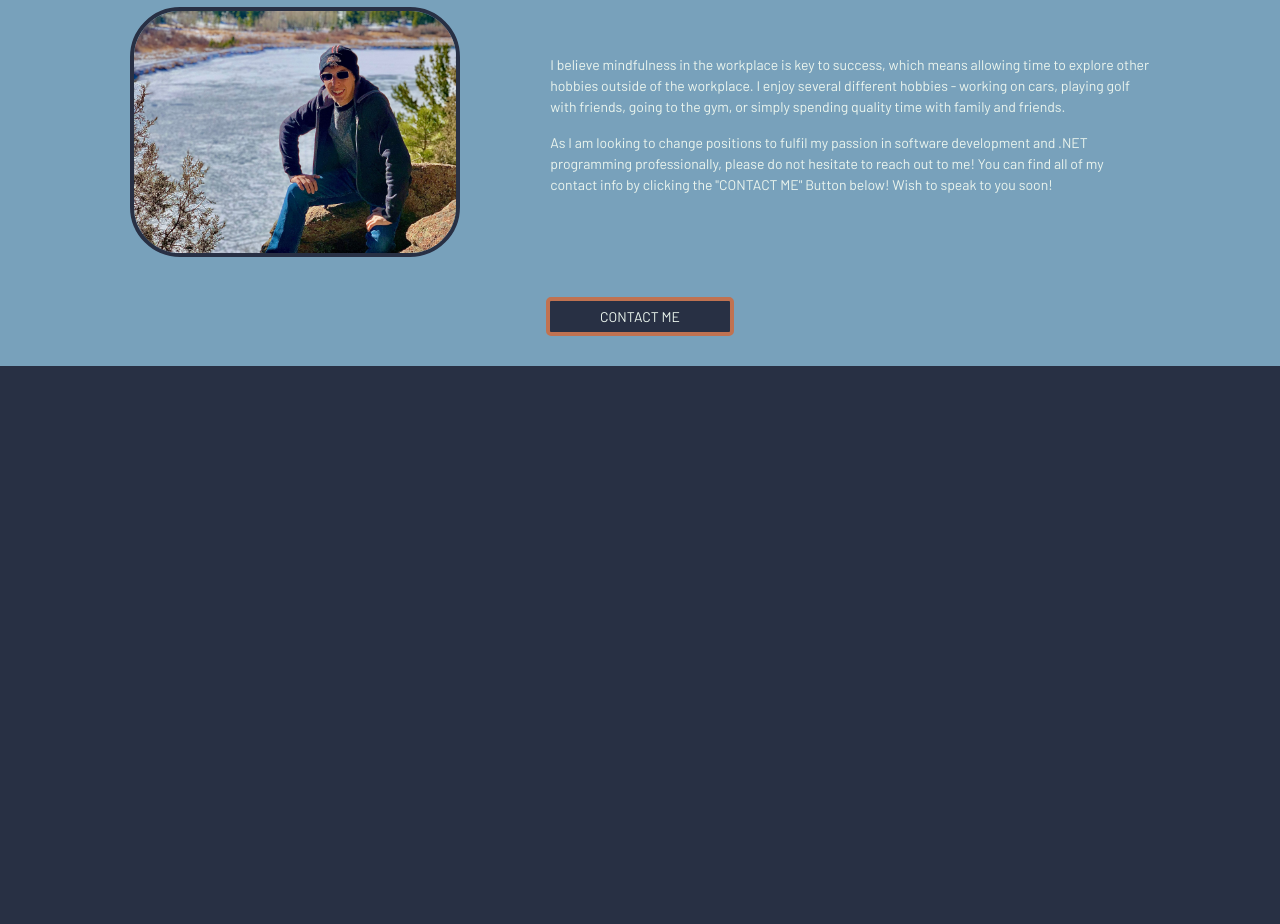
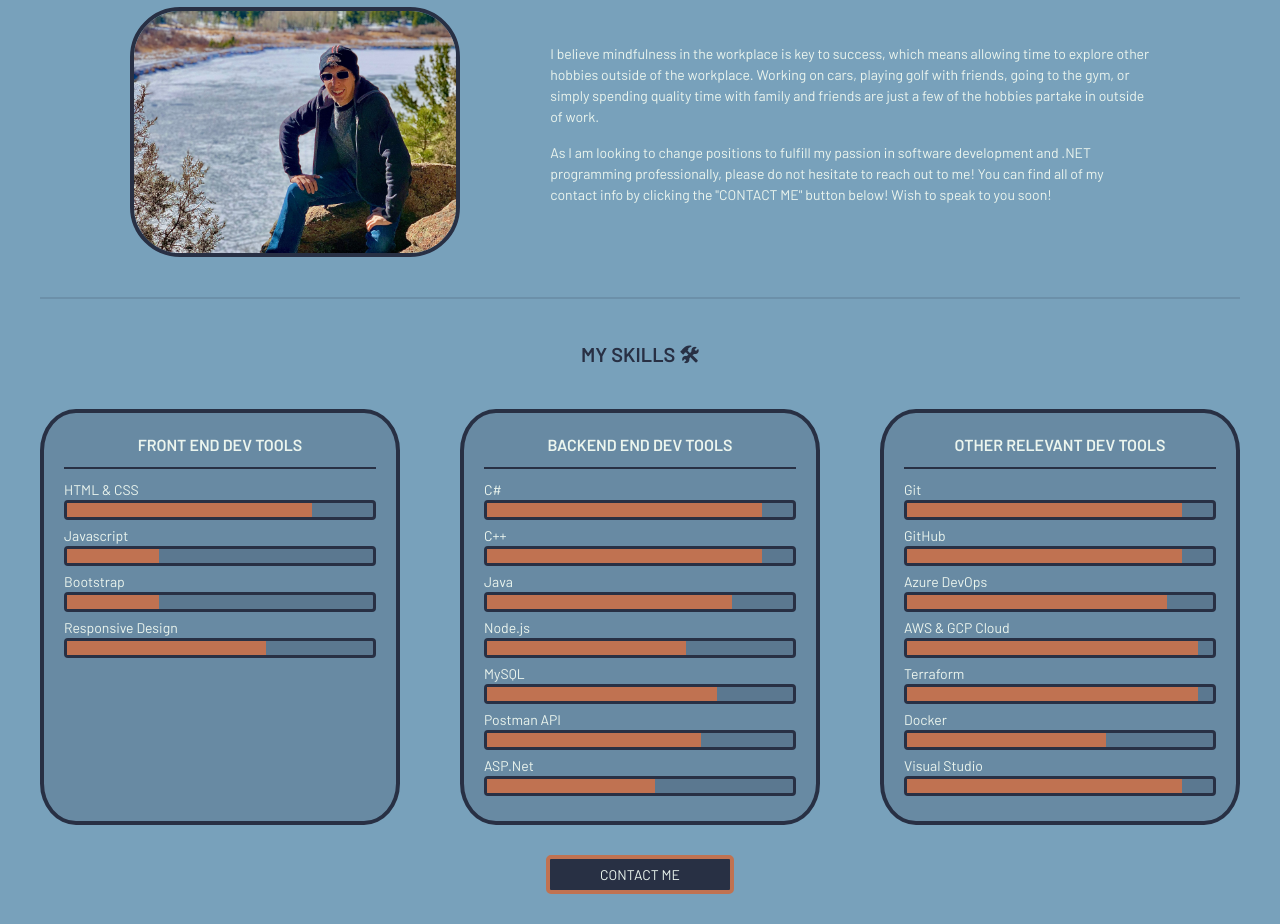
Before and after one commit to JGreene97/JacobSGreeneWebPortfolio, a plain HTML site: page index.html in a window 1280 px wide. Shown: the part 1461-2385 px from the top of the page. Before the commit the page ends 1827 px from the top, so only its background shows below. Drawn offline with Linux system fonts and the light colour scheme; a web font is replaced by a local one.

Commit message:
Add Skills to About Section

```diff
--- a/css/index.css
+++ b/css/index.css
@@ -208,6 +208,10 @@
 	transition: all .5s;
 }
 
+.section-about-pt-3{
+	margin-bottom: 30px;
+}
+
 .section-about img:hover{
 	height: 275px;
 	cursor: pointer;
@@ -220,8 +224,50 @@
 	justify-content: center;
 }
 
-.section-about-me-txt p{
+.section-about-me-txt p {
 	padding-bottom: 15px;
+}
+
+.section-about-separator-line {
+	width: 100%;
+	height: 2px;
+	background-color: var(--site-color-1);
+	opacity: 0.15;
+}
+
+.section-about-skills h3 {
+	text-align: center;
+	padding: 40px 0;
+	color: var(--site-color-1);
+}
+
+.section-about-skills-table {
+	width: 100%;
+	display: flex;
+	justify-content: space-between;
+	column-gap: 20px;
+}
+
+.section-about-skills-table h6 {
+	font-size: 1.6rem;
+	font-weight: 600;
+	line-height: 1.5;
+	color: var(--site-color-4);
+	font-family: 'Barlow', sans-serif;
+	text-align: center;
+	border-bottom: 2px solid var(--site-color-1);
+	padding-bottom: 10px;
+	margin-bottom: 10px;
+}
+
+.skills-table-frontend, .skills-table-backend, .skills-table-other {
+	display: block;
+	align-self: stretch;
+	width: 30%;
+	padding: 20px 20px;
+	background-color: var(--site-color-1-alpha);
+	border: 4px solid var(--site-color-1);
+	border-radius: 10%;
 }
 
 .section-about-contact {
@@ -232,7 +278,93 @@
 	align-items: center;
 }
 
-.section-about-contact a{
+.section-about-skill-bar {
+	width: 100%;
+	height: 20px;
+	border: 3px solid var(--site-color-1);
+	background-color: var(--site-color-1-alpha);
+	border-radius: 4px;
+	margin-bottom: 5px;
+}
+
+.section-about-skill-bar-fill {
+	height: 100%;
+	background-color: var(--site-color-3);
+}
+
+.htmlcss {
+	width: 80%;
+}
+
+.js {
+	width: 30%;
+}
+
+.boot {
+	width: 30%;
+}
+
+.resp {
+	width: 65%;
+}
+
+.csharp {
+	width: 90%;
+}
+
+.cplus {
+	width: 90%;
+}
+
+.java {
+	width: 80%;
+}
+
+.node {
+	width: 65%;
+}
+
+.mysql {
+	width: 75%;
+}
+
+.post {
+	width: 70%;
+}
+
+.asp {
+	width: 55%;
+}
+
+.git {
+	width: 90%;
+}
+
+.gh {
+	width: 90%;
+}
+
+.ado {
+	width: 85%;
+}
+
+.cloud {
+	width: 95%;
+}
+
+.tf {
+	width: 95%;
+}
+
+.dckr {
+	width: 65%;
+}
+
+.vs {
+	width: 90%;
+}
+
+.section-about-contact a {
 	position: relative;
 	display: inline-flex;
 	padding: 5px 50px;
--- a/css/main.css
+++ b/css/main.css
@@ -6,14 +6,18 @@
 
 :root {
 	--site-color-1: #283044;
+	--site-color-1-alpha: #28304433;
 	--site-color-2: #78A1BB;
 	--site-color-2-alpha: #78A1BB33;
+	--site-color-3: #C07251;
+	--site-color-3-alpha: #C0725166;
 	--site-color-4: #EBF5EE;
-	--site-color-3: #C07251;
 }
 
 html{
 	font-size: 62.5%;
+	scroll-padding-top: 60px;
+	scroll-behavior: smooth;
 }
 
 body {
--- a/index.html
+++ b/index.html
@@ -29,8 +29,8 @@
 		</a></div>
 		<nav class="header-main-nav">
 			<ul>
-				<li><a href="index.html">HOME</a></li>
-				<li><a href="#">ABOUT ME</a></li>
+				<li><a href="#home">HOME</a></li>
+				<li><a href="#about-me">ABOUT ME</a></li>
 				<li><a href="#">PROJECTS</a></li>
 				<li><a href="#">CONTACT</a></li>
 			</ul>
@@ -38,7 +38,7 @@
 	</header>
 
 	<!-- Introductory "Hero" Section -->
-	<section class="section-hero">
+	<section id="home" class="section-hero">
 		<div class="wrapper-main section-hero-flex">
 			<div class="section-hero-intro">
 				<h2>Full Stack .NET Developer &#128075;</h2>
@@ -62,29 +62,29 @@
 	</section>
 
 	<!-- About Me Section -->
-	<section class="section-about">
+	<section id="about-me" class="section-about">
 		<div class="wrapper-main">
-			<h2><span>A BIT ABOUT ME</span></h2>
+			<h2><span>A BIT ABOUT ME &#9997;</span></h2>
 			<div class="section-about-pt-1">
 				<img src="img/about_me_1.jpg" alt="Jacob Greene - High School Band Drum Major">
 				<div class="section-about-me-txt">
 					<p>Hello, my name is Jacob Greene, and I am a Cyber Risk Consultant at Deloitte. Currently, my role within the firm is managing
-						and assisting a large media client in moving their on-premise infrastructure into the cloud. Previously in this position, I have helped plan, architect, build and implement
-						new cloud managed service providers utilizing Amazon (AWS) and Google (GCP) platforms. Although I helped provide infrastructure-as-code for almost
-						all portions of the cloud, my primary focus was to fully develop infrastructure-as-code services for the Identity and Access Management (IAM) and
+						and assisting a large media client move their on-premise infrastructure into the cloud. Previously in this position, I helped plan, architect, build and implement
+						new cloud managed service providers utilizing Amazon (AWS) and Google (GCP) cloud platforms. Although I helped provide infrastructure-as-code across a large
+						portion of cloud technologies, my primary focus was to fully develop infrastructure-as-code services for the Identity and Access Management (IAM) and
 						DevOps CI/CD pipelines.
 					</p>
 				</div>
 			</div>
 			<div class="section-about-pt-2">
 				<div class="section-about-me-txt">
-					<p>I completed my masters degree in computer science from University of North Carolina - Charlotte in 2020, which has led to much of the opportunities I am
-						pursuing today. I consider myself a "forever student," eager to build on my academic foundations in computer science, and stay in tune with the latest
-						development strategies, fundamentals, and frameworks through continued professional development and personal projects.
+					<p>I completed my masters degree in computer science from University of North Carolina - Charlotte in 2020. I consider myself a "forever student,"
+						eager to build on my academic foundations in technology, and stay in tune with the latest development strategies, fundamentals, and frameworks
+						through continued professional development and personal projects.
 					</p>
-					<p>My hunger for knowledge and determination to progress within the world of technology has contributed to much of my success.
-						With my position at Deloitte, I have been assigned as one of our key AWS and GCP Cloud subject matter experts (SME's), and have been sent to many learning and
-						certification programs in order to continue to grow and share my knowledge with teams across the firm.
+					<p>My hunger for knowledge and determination to progress within technology has contributed to much of my success. I have been assigned as one of our
+						key AWS and GCP Cloud subject matter experts (SME's) at Deloitte, and have been sent to many learning and certification programs in order to continue
+						to grow and share my knowledge with teams across the firm.
 					</p>
 				</div>
 				<img src="img/about_me_2.jpeg" alt="Jacob Greene - 2021 Mazda MX-5 Miata RF GT">
@@ -93,12 +93,99 @@
 				<img src="img/about_me_3.jpg" alt="Jacob Greene - Travelling in Colorado">
 				<div class="section-about-me-txt">
 					<p>I believe mindfulness in the workplace is key to success, which means allowing time to explore other hobbies outside of the workplace.
-						I enjoy several different hobbies - working on cars, playing golf with friends, going to the gym, or simply spending quality time with family
-						and friends.
+						Working on cars, playing golf with friends, going to the gym, or simply spending quality time with family
+						and friends are just a few of the hobbies partake in outside of work.
 					</p>
-					<p>As I am looking to change positions to fulfil my passion in software development and .NET programming professionally, please do not
-						hesitate to reach out to me! You can find all of my contact info by clicking the "CONTACT ME" Button below! Wish to speak to you soon!
+					<p>As I am looking to change positions to fulfill my passion in software development and .NET programming professionally, please do not
+						hesitate to reach out to me! You can find all of my contact info by clicking the "CONTACT ME" button below! Wish to speak to you soon!
 					</p>
+				</div>
+			</div>
+			<div class="section-about-separator-line"></div>
+			<div class="section-about-skills">
+				<h3>MY SKILLS &#128736;</h3>
+				<div class="section-about-skills-table">
+					<div class="skills-table-frontend">
+						<h6>FRONT END DEV TOOLS</h6>
+						<p>HTML & CSS</p>
+						<div class="section-about-skill-bar">
+							<div class="section-about-skill-bar-fill htmlcss"></div>
+						</div>
+						<p>Javascript</p>
+						<div class="section-about-skill-bar">
+							<div class="section-about-skill-bar-fill js"></div>
+						</div>
+						<p>Bootstrap</p>
+						<div class="section-about-skill-bar">
+							<div class="section-about-skill-bar-fill boot"></div>
+						</div>
+						<p>Responsive Design</p>
+						<div class="section-about-skill-bar">
+							<div class="section-about-skill-bar-fill resp"></div>
+						</div>
+					</div>
+					<div class="skills-table-backend">
+						<h6>BACKEND END DEV TOOLS</h6>
+						<p>C#</p>
+						<div class="section-about-skill-bar">
+							<div class="section-about-skill-bar-fill csharp"></div>
+						</div>
+						<p>C++</p>
+						<div class="section-about-skill-bar">
+							<div class="section-about-skill-bar-fill cplus"></div>
+						</div>
+						<p>Java</p>
+						<div class="section-about-skill-bar">
+							<div class="section-about-skill-bar-fill java"></div>
+						</div>
+						<p>Node.js</p>
+						<div class="section-about-skill-bar">
+							<div class="section-about-skill-bar-fill node"></div>
+						</div>
+						<p>MySQL</p>
+						<div class="section-about-skill-bar">
+							<div class="section-about-skill-bar-fill mysql"></div>
+						</div>
+						<p>Postman API</p>
+						<div class="section-about-skill-bar">
+							<div class="section-about-skill-bar-fill post"></div>
+						</div>
+						<p>ASP.Net</p>
+						<div class="section-about-skill-bar">
+							<div class="section-about-skill-bar-fill asp"></div>
+						</div>
+					</div>
+					<div class="skills-table-other">
+						<h6>OTHER RELEVANT DEV TOOLS</h6>
+						<p>Git</p>
+						<div class="section-about-skill-bar">
+							<div class="section-about-skill-bar-fill git"></div>
+						</div>
+						<p>GitHub</p>
+						<div class="section-about-skill-bar">
+							<div class="section-about-skill-bar-fill gh"></div>
+						</div>
+						<p>Azure DevOps</p>
+						<div class="section-about-skill-bar">
+							<div class="section-about-skill-bar-fill ado"></div>
+						</div>
+						<p>AWS & GCP Cloud</p>
+						<div class="section-about-skill-bar">
+							<div class="section-about-skill-bar-fill cloud"></div>
+						</div>
+						<p>Terraform</p>
+						<div class="section-about-skill-bar">
+							<div class="section-about-skill-bar-fill tf"></div>
+						</div>
+						<p>Docker</p>
+						<div class="section-about-skill-bar">
+							<div class="section-about-skill-bar-fill dckr"></div>
+						</div>
+						<p>Visual Studio</p>
+						<div class="section-about-skill-bar">
+							<div class="section-about-skill-bar-fill vs"></div>
+						</div>
+					</div>
 				</div>
 			</div>
 			<div class="section-about-contact">
```
